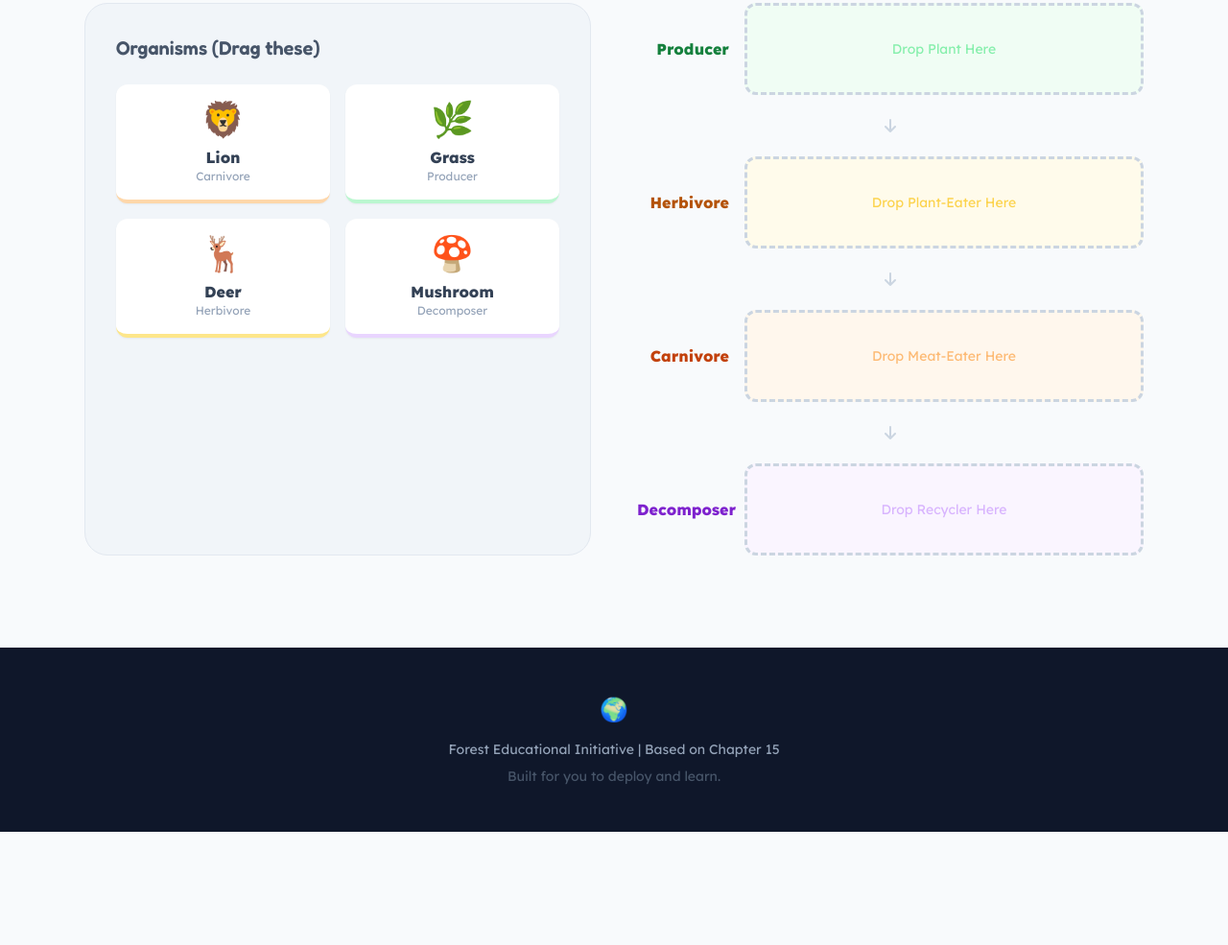
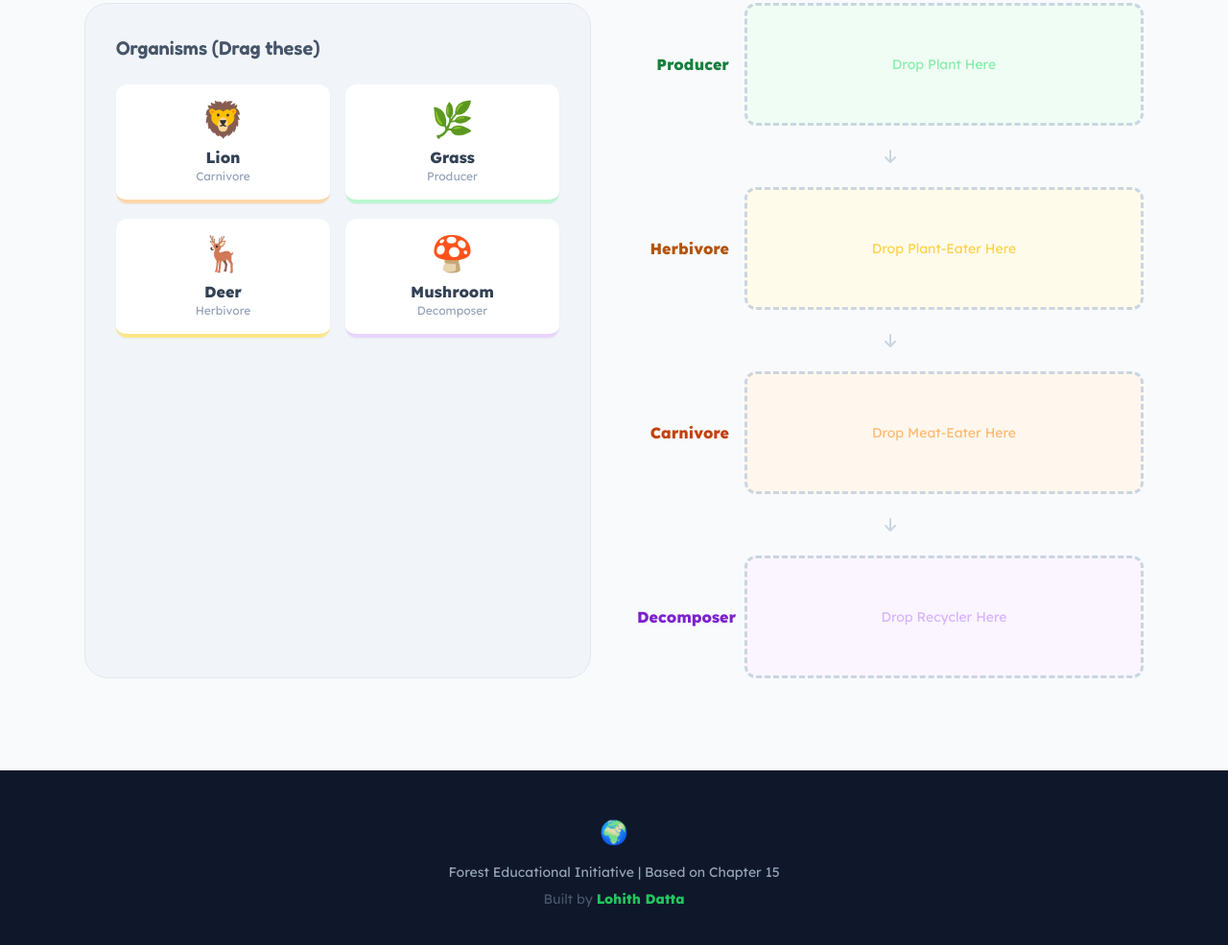
Before and after one commit to inatecoder/forest-explorer, a plain HTML site: page index.html in a window 1280 px wide. Shown: the part 3423-4408 px from the top of the page at 96% size. Before the commit the page ends 4290 px from the top, so only its background shows below. Drawn offline with nearby package versions, Linux system fonts and the light colour scheme.

Commit message:
UI: Increase drop zone height and add credits

```diff
--- a/index.html
+++ b/index.html
@@ -329,7 +329,7 @@
                     <div class="w-24 text-right font-bold text-green-700">Producer</div>
                     <div id="drop-producer" ondrop="drop(event)" ondragover="allowDrop(event)"
                         ondragleave="leaveDrop(event)"
-                        class="drop-zone flex-1 h-24 bg-green-50 rounded-xl flex items-center justify-center text-green-300 text-sm font-medium">
+                        class="drop-zone flex-1 min-h-[8rem] h-auto py-2 bg-green-50 rounded-xl flex items-center justify-center text-green-300 text-sm font-medium">
                         Drop Plant Here
                     </div>
                 </div>
@@ -340,7 +340,7 @@
                     <div class="w-24 text-right font-bold text-amber-700">Herbivore</div>
                     <div id="drop-herbivore" ondrop="drop(event)" ondragover="allowDrop(event)"
                         ondragleave="leaveDrop(event)"
-                        class="drop-zone flex-1 h-24 bg-amber-50 rounded-xl flex items-center justify-center text-amber-300 text-sm font-medium">
+                        class="drop-zone flex-1 min-h-[8rem] h-auto py-2 bg-amber-50 rounded-xl flex items-center justify-center text-amber-300 text-sm font-medium">
                         Drop Plant-Eater Here
                     </div>
                 </div>
@@ -351,7 +351,7 @@
                     <div class="w-24 text-right font-bold text-orange-700">Carnivore</div>
                     <div id="drop-carnivore" ondrop="drop(event)" ondragover="allowDrop(event)"
                         ondragleave="leaveDrop(event)"
-                        class="drop-zone flex-1 h-24 bg-orange-50 rounded-xl flex items-center justify-center text-orange-300 text-sm font-medium">
+                        class="drop-zone flex-1 min-h-[8rem] h-auto py-2 bg-orange-50 rounded-xl flex items-center justify-center text-orange-300 text-sm font-medium">
                         Drop Meat-Eater Here
                     </div>
                 </div>
@@ -362,7 +362,7 @@
                     <div class="w-24 text-right font-bold text-purple-700">Decomposer</div>
                     <div id="drop-decomposer" ondrop="drop(event)" ondragover="allowDrop(event)"
                         ondragleave="leaveDrop(event)"
-                        class="drop-zone flex-1 h-24 bg-purple-50 rounded-xl flex items-center justify-center text-purple-300 text-sm font-medium">
+                        class="drop-zone flex-1 min-h-[8rem] h-auto py-2 bg-purple-50 rounded-xl flex items-center justify-center text-purple-300 text-sm font-medium">
                         Drop Recycler Here
                     </div>
                 </div>
@@ -378,7 +378,7 @@
     <footer class="bg-slate-900 text-slate-400 py-12 text-center text-sm">
         <div class="mb-4 text-2xl animate-spin-slow">🌍</div>
         <p class="mb-2">Forest Educational Initiative | Based on Chapter 15</p>
-        <p class="text-slate-600">Built for you to deploy and learn.</p>
+        <p class="text-slate-600">Built by <span class="text-green-500 font-bold">Lohith Datta</span></p>
     </footer>
 
     <script src="script.js"></script>
```
